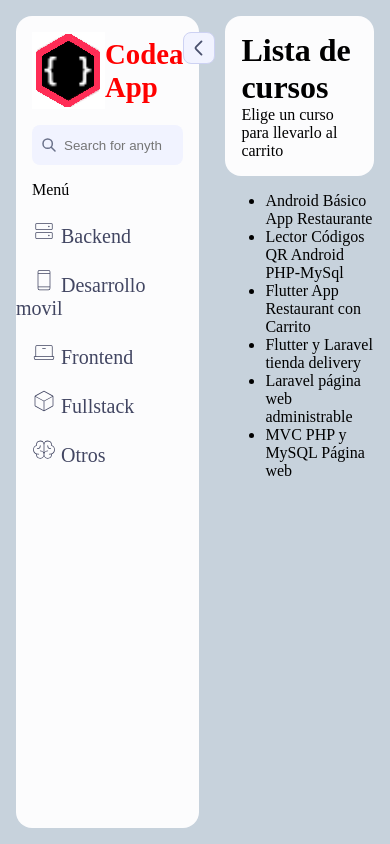
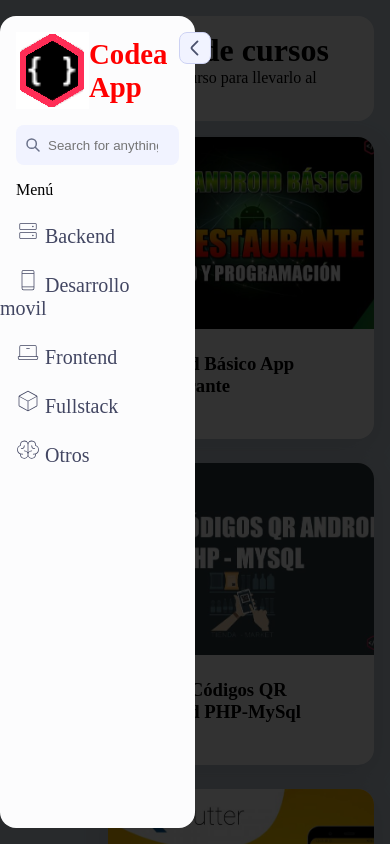
Before and after one commit to R0DRIG0dev/-react-carrito-de-compras, a React (Vite) app: page / in a window 390 px wide. Shown: the top 844 px of the page. Built offline with nearby package versions, Linux system fonts and the light colour scheme.

Commit message:
cuarto video termiando, el responsive funciona correctamente

```diff
--- a/src/componentes/BarraLateral.jsx
+++ b/src/componentes/BarraLateral.jsx
@@ -1,7 +1,6 @@
 import "./estilos/BarraLateral.css";
 
-function BarraLateral() {
-  const efecto_colapsar = () =>document.body.classList.toggle("collapsed")
+function BarraLateral(props) {
 
   return (
     <nav className="sidebar">
@@ -10,7 +9,7 @@ function BarraLateral() {
           <img src="../public/logo.PNG" alt="logo" className="logo-small"/>
           <span className="hide"> Codea App </span>
         </a>
-        <div className="expand-btn" onClick={ efecto_colapsar }>
+        <div className="expand-btn" onClick={ props.efecto_colapsar }>
           <svg width="16" height="16" viewBox="0 0 16 16" fill="none" xmlns="http://www.w3.org/2000/svg">
           <path d="M6.00979 2.72L10.3565 7.06667C10.8698 7.58 10.8698 8.42 10.3565 8.93333L6.00979 13.28"
               stroke="#4A516D" strokeWidth="1.5" strokeMiterlimit="10" strokeLinecap="round" strokeLinejoin="round" />
--- /dev/null
+++ b/src/componentes/curso.jsx
@@ -0,0 +1,19 @@
+import './estilos/Curso.css';
+
+export default function Curso(prop) {
+
+
+    const {imagen, nombre, precio} = prop.unCurso;
+
+    return(
+        <article>
+        <figure >
+            <img src={`/public/${imagen}.jpg`} alt={`Imagen de ${nombre}`}/>
+        </figure>
+        <div className="article-preview">
+            <h3>{nombre}</h3>
+            <p>{precio}</p>
+        </div>
+        </article>
+    )
+}
--- a/src/componentes/estilos/BarraLateral.css
+++ b/src/componentes/estilos/BarraLateral.css
@@ -1,9 +1,10 @@
 .sidebar {
-  position: sticky;
-  height: 100%;
+  position: fixed;
+  top: 16px;
+  bottom: 16px;
   padding: 16px 0px;
   border-radius: 16px;
-  max-width: 18rem;
+  max-width: 20%;
   background-color: var(--sidebar-background);
   transition: max-width 0.1s ease-in-out;
 }
@@ -44,10 +45,12 @@
   height: 20px;
 }
 
+
 .search__wrapper {
   padding: 0 16px;
   position: relative;
 }
+
 
 .search__wrapper input {
   background-color: var(--background);
@@ -58,6 +61,7 @@
   border: none;
 }
 
+
 .search__wrapper svg {
   position: absolute;
   top: 33%;
@@ -67,6 +71,7 @@
 .sidebar-links {
     margin-top: 16px;
 }
+
 
 .sidebar-links h2 {
   margin-left: 16px;
@@ -79,6 +84,7 @@
   padding: 0px;
 }
 
+
 .sidebar-links li {
   margin: 20px 0px;
 }
@@ -90,23 +96,39 @@
   text-decoration: none;
 }
 
+
 .sidebar-links li a:hover img {
   filter: invert(31%) sepia(52%) saturate(2635%) hue-rotate(228deg) brightness(105%) contrast(101%);
 }
+
 
 .sidebar-links li a:hover {
   color: var(--sidebar-primary);
 }
 
 body.collapsed .sidebar {
-  max-width: 80px;
+  max-width: 5.88%
 }
+
 
 body.collapsed .hide {
   position: absolute;
   display: none;
 }
 
+
 body.collapsed .logo-small {
   max-width: 3rem;
 }
+
+
+@media (max-width: 550px) {
+  .sidebar{ max-width: 50%; }
+  body.collapsed .sidebar { max-width: 20%; }
+}
+
+
+@media (min-width: 551px) and (max-width: 1250px) {
+  .sidebar{ max-width: 55%; }
+  body.collapsed .sidebar { max-width: 11.1%; }
+}
--- /dev/null
+++ b/src/componentes/estilos/Curso.css
@@ -0,0 +1,42 @@
+.grillaCursos article {
+    max-width: 320px;
+    width: 100%;
+    cursor: pointer;
+    display: block;
+    transition: all 0.4s ease-in-out;
+    overflow: hidden;
+    border-radius: 16px;
+    box-shadow: rgba(100, 100, 111, 0.2) 0px 7px 29px 0px;
+    background: var(--sidebar-background)
+  }
+
+  .grillaCursos article h2 {
+    margin: 0 0 0.5rem 0;
+    font-size: 1.6rem;
+    color: var(--text);
+    transition: color 0.3s ease-out;
+  }
+
+  .grillaCursos article img {
+    max-width: 100%;
+    transform-origin: center;
+    transition: transform 0.4s ease-in-out;
+    height: 100%;
+    aspect-ratio: 16 / 9;
+    overflow: hidden;
+    object-fit: cover;
+  }
+
+  .grillaCursos article:hover img {
+    transform: scale(1.5);
+  }
+
+  .article-preview {
+    padding: 1.5rem;
+  }
+
+  .grillaCursos figure {
+    width: 100%;
+    height: 12rem;
+    overflow: hidden;
+  }
--- a/src/paginas/Home.jsx
+++ b/src/paginas/Home.jsx
@@ -2,12 +2,20 @@ import { Outlet } from "react-router-dom";
 import './estilos.css'
 import BarraLateral from "../componentes/BarraLateral";
 import Cabecera from "../componentes/cabecera";
+import { useState } from "react";
 
 export default function Home (){
+    const [colapsar, setColapsar ]= useState(false)
+    const efecto_colapsar = () =>{
+        document.body.classList.toggle("collapsed")
+        setColapsar(!colapsar);
+    }
     return(
         <div className="flex-general">
-            <div className = "contenedoBarraLateral">
-                <BarraLateral/>
+            <div className = {`${colapsar ? 'contenedoColapsado' : 'contenedoBarraLateral'}`}>
+                <div className= {`${colapsar ? '' : 'efectoPonerDialog'}`}>
+                    <BarraLateral efecto_colapsar={efecto_colapsar}/>
+                </div>
             </div>
             <main>
                 <Cabecera/>
--- a/src/paginas/estilos.css
+++ b/src/paginas/estilos.css
@@ -4,10 +4,47 @@
     gap: 26px;
 }
 
+
 .contenedoBarraLateral{
     flex: 1;
 }
 
+
 main{
     flex: 4;
 }
+
+
+.contenedoColapsado{
+    flex: 0.25;
+}
+
+
+@media (max-width: 550px) {
+    .contenedoColapsado {
+        flex: 1;
+    }
+    .efectoPonerDialog{
+        position: fixed;
+        top: 0;
+        right: 0;
+        bottom: 0;
+        left: 0;
+        background: rgba(0,0,0,0.8);
+    }
+}
+
+
+@media (min-width: 551px) and (max-width: 1250px) {
+    .contenedoColapsado {
+        flex: 0.5;
+    }
+    .efectoPonerDialog {
+        position: fixed;
+        top: 0;
+        right: 0;
+        bottom: 0;
+        left: 0;
+        background: rgba(0,0,0,0.8);
+    }
+}
--- /dev/null
+++ b/src/vistas/Inicio.css
@@ -0,0 +1,8 @@
+.grillaCursos {
+    display: flex;
+    flex-wrap: wrap;
+    margin: 0 auto;
+    justify-content: space-around;
+    max-width: 1200px;
+    gap: 1.5rem;
+  }
--- a/src/vistas/Inicio.jsx
+++ b/src/vistas/Inicio.jsx
@@ -1,14 +1,14 @@
+import Curso from '../componentes/curso.jsx';
 import {cursos} from '../datos.js'
+import "./inicio.css";
 
 export default function Inicio(){
   return (
     <>
       <div className='grillaCursos'>
-        <ul>
-            {cursos.map(unCurso =>(
-                <li key={unCurso.id} >{unCurso.nombre}</li>
-            ))}
-        </ul>
+        {cursos.map( curso =>(
+            <Curso key={curso.imagen} unCurso={curso}/>
+        ))}
       </div>
     </>
   )
```
